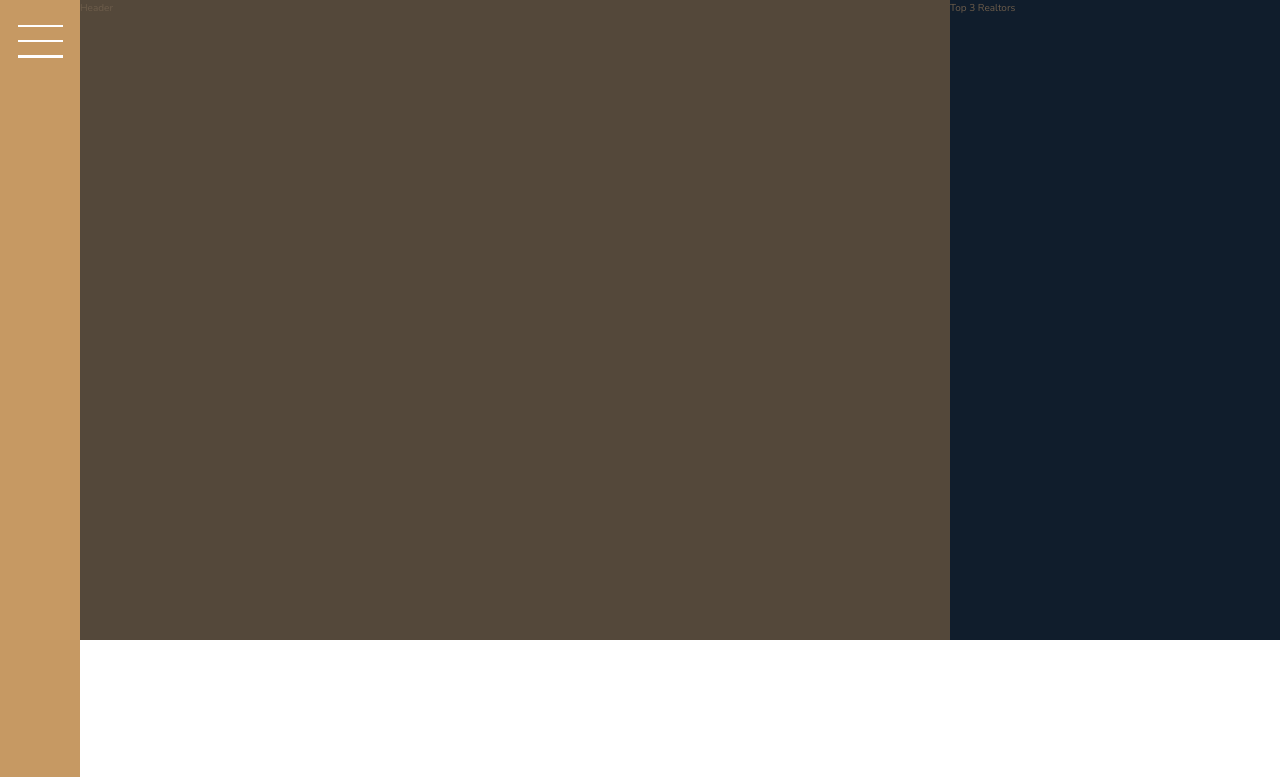
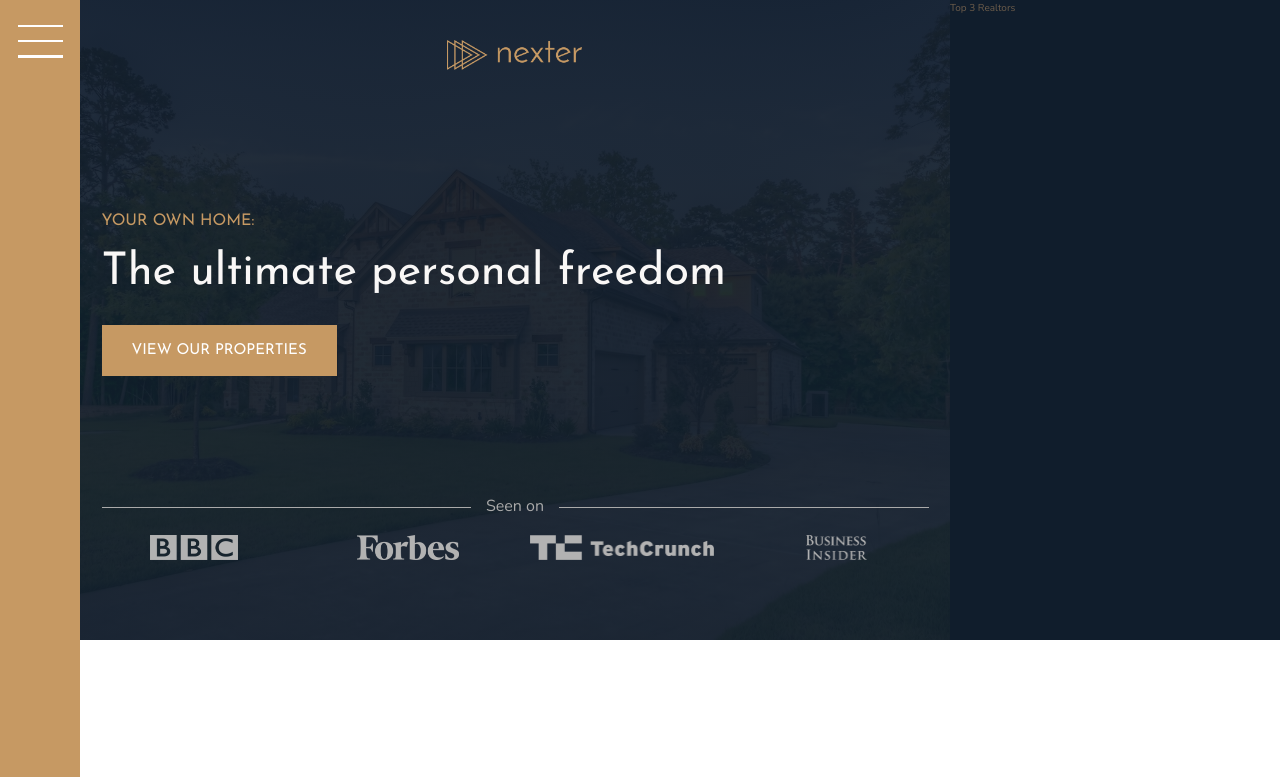
Before and after one commit to Muha-tsokotukha/Nexter, a website: page index.html in a window 1280 px wide. Shown: the top 777 px of the page. Drawn offline with nearby package versions, Linux system fonts and the light colour scheme.

Commit message:
header grid

```diff
--- a/index.html
+++ b/index.html
@@ -20,7 +20,20 @@
       <button class="nav-btn"></button>
     </div>
 
-    <header class="header">Header</header>
+    <header class="header">
+      <img src="img/logo.png" alt="Nexter logo" class="header__logo" />
+      <h3 class="heading-3">Your own home:</h3>
+      <h1 class="heading-1">The ultimate personal freedom</h1>
+      <button class="btn header__btn">View our properties</button>
+      <div class="header__seenon-text">Seen on</div>
+      <div class="header__seenon-logo">
+        <img src="img/logo-bbc.png" alt="BBC logo" />
+        <img src="img/logo-forbes.png" alt="Forbes logo" />
+        <img src="img/logo-techcrunch.png" alt="Techcrunch logo" />
+        <img src="img/logo-bi.png" alt="Bi logo" />
+      </div>
+    </header>
+
     <div class="realtors">Top 3 Realtors</div>
 
     <section class="features">
--- a/sass/_header.scss
+++ b/sass/_header.scss
@@ -1,4 +1,57 @@
 .header {
-  background-color: $color-grey-dark-1;
   grid-column: full-start / col-end 6;
+  background-image: linear-gradient(
+      rgba($color-secondary, 0.93),
+      rgba($color-secondary, 0.93)
+    ),
+    url("../img/hero.jpeg");
+  background-size: cover;
+  background-position: center;
+  padding: 4rem 8rem 8rem;
+
+  display: grid;
+  grid-template-rows: 1fr min-content 6rem 1fr;
+  grid-template-columns: max-content;
+  row-gap: 1.5rem;
+  justify-content: center;
+
+  &__logo {
+    justify-self: center;
+    height: 3rem;
+  }
+
+  &__btn {
+    align-self: start;
+    justify-self: start;
+  }
+
+  &__seenon-text {
+    display: grid;
+    grid-template-columns: 1fr max-content 1fr;
+    align-items: center;
+    gap: 1.5rem;
+
+    font-size: 1.6rem;
+    color: $color-grey-light-2;
+
+    &::before,
+    &::after {
+      content: "";
+      height: 1px;
+      display: block;
+      background-color: currentColor;
+    }
+  }
+
+  &__seenon-logo {
+    display: grid;
+    grid-template-columns: repeat(4, 1fr);
+    column-gap: 3rem;
+    justify-items: center;
+
+    img {
+      height: 2.5rem;
+      filter: brightness(70%);
+    }
+  }
 }
--- a/sass/_typography.scss
+++ b/sass/_typography.scss
@@ -5,6 +5,9 @@
 
 .heading-1 {
   @extend %heading;
+  font-size: 4.5rem;
+  color: $color-grey-light-1;
+  line-height: 1;
 }
 
 .heading-2 {
```
Also changed, not shown: css/style.css, 1 other file.
